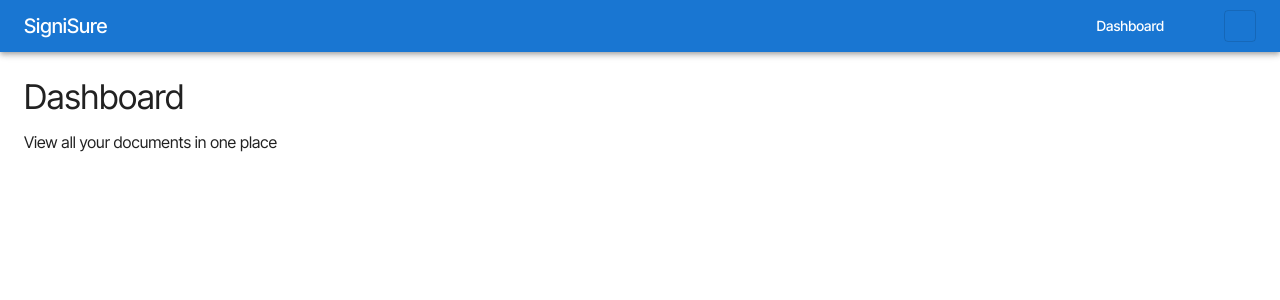
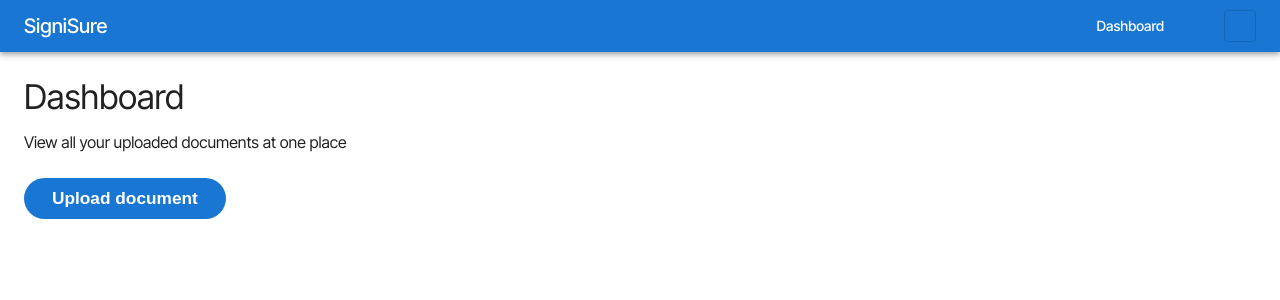
Before and after one commit to arunoday-c/SigniSure-fe, a React (Create React App) app: page /dashboard in a window 1280 px wide. Shown: the top 300 px of the page. Built offline with nearby package versions, Linux system fonts and the light colour scheme; some icons are missing.

Commit message:
upload document functionality

```diff
--- a/src/pages/Dashboard.js
+++ b/src/pages/Dashboard.js
@@ -1,9 +1,33 @@
-import React, { useState } from "react"
+import React, { useRef, useState } from "react"
 import Typography from "@mui/material/Typography"
 import Header from "../components/Header/Header"
 
 function Dashboard() {
   const [theme, setTheme] = useState("primary")
+  const fileInputRef = useRef()
+
+  const handleUploadClick = () => {
+    fileInputRef.current.click()
+  }
+
+  const handleFileChange = (e) => {
+    const file = e.target.files[0]
+    if (file) {
+      const allowedTypes = [
+        "application/pdf",
+        "application/msword",
+        "application/vnd.openxmlformats-officedocument.wordprocessingml.document",
+      ]
+      if (!allowedTypes.includes(file.type)) {
+        alert("Only PDF, DOC, and DOCX files are allowed.")
+        e.target.value = ""
+        return
+      }
+      // Handle the uploaded file (e.g., send to backend or show preview)
+      alert(`Selected file: ${file.name}`)
+    }
+  }
+
   return (
     <>
       <Header theme={theme} setTheme={setTheme} />
@@ -11,7 +35,17 @@ function Dashboard() {
         <Typography variant="h4" gutterBottom>
           Dashboard
         </Typography>
-        <Typography variant="body1">View all your documents in one place</Typography>
+        <Typography variant="body1">View all your uploaded documents at one place</Typography>
+        <button className="upload-btn" onClick={handleUploadClick}>
+          Upload document
+        </button>
+        <input
+          type="file"
+          accept=".pdf,.doc,.docx,application/pdf,application/msword,application/vnd.openxmlformats-officedocument.wordprocessingml.document"
+          style={{ display: "none" }}
+          ref={fileInputRef}
+          onChange={handleFileChange}
+        />
       </main>
     </>
   )
--- a/src/pages/Home/Home.css
+++ b/src/pages/Home/Home.css
@@ -5,3 +5,19 @@
 .grow {
   flex-grow: 1;
 }
+
+.upload-btn {
+  background: #1976d2;
+  color: #fff;
+  border: none;
+  border-radius: 22px;
+  padding: 10px 28px;
+  font-size: 1.08rem;
+  font-weight: 600;
+  cursor: pointer;
+  margin-top: 24px;
+  transition: background 0.2s;
+}
+.upload-btn:hover {
+  background: #115293;
+}
```
